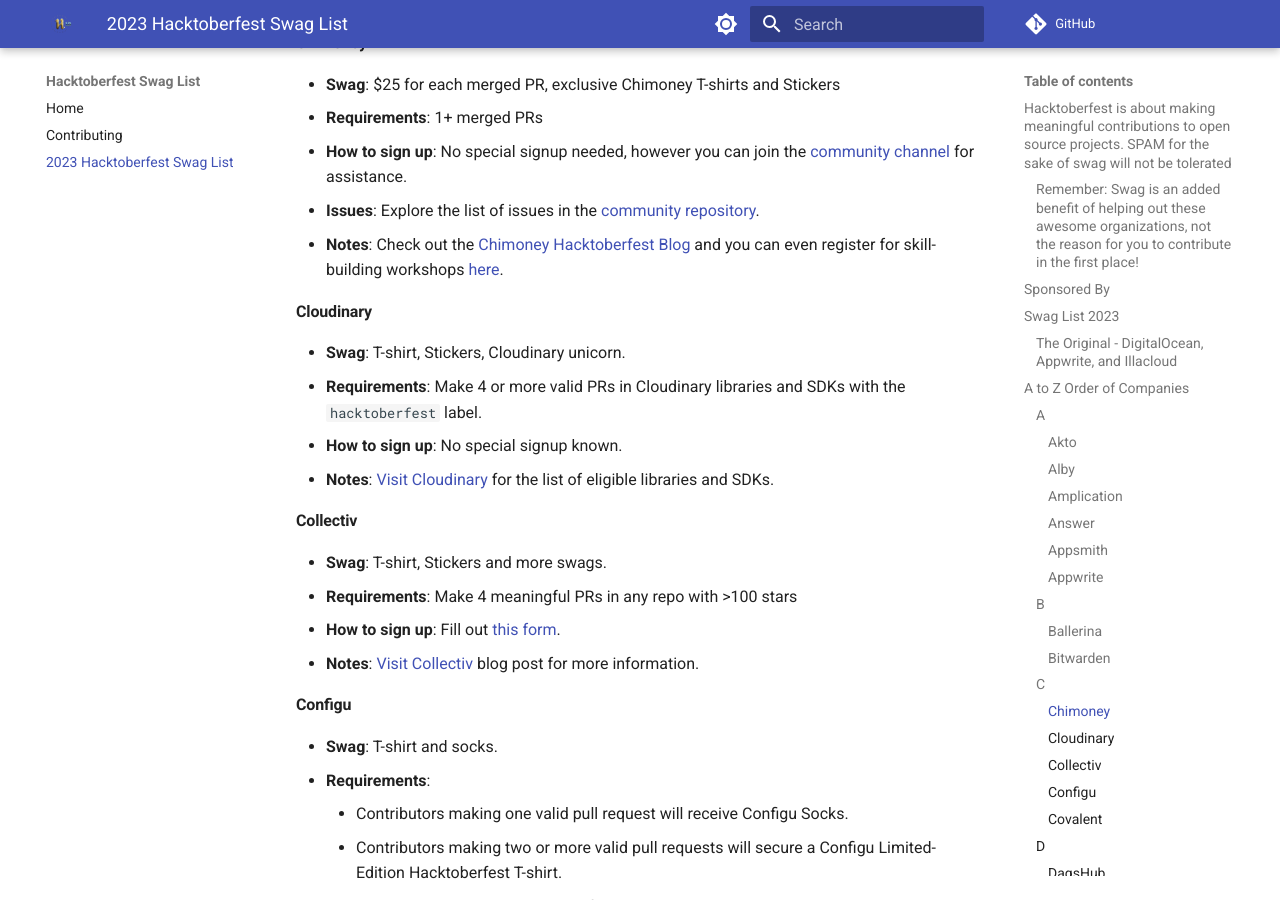
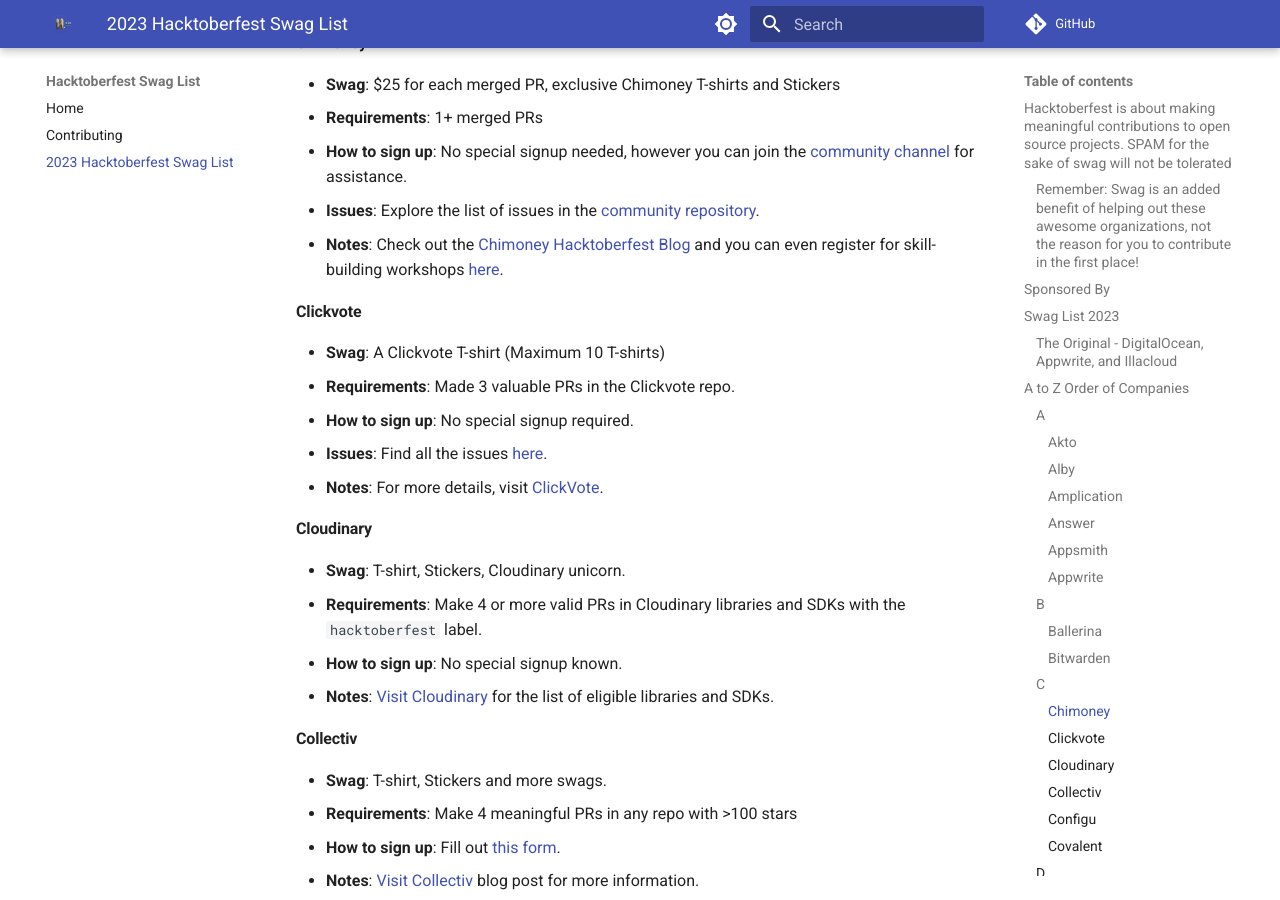
Before and after one commit to crweiner/hacktoberfest-swag-list, an MkDocs documentation site: the page built from docs/list.md, in a window 1280 px wide and 900 px high, scrolled down 4059 px. Built offline with MkDocs 1.6.1 and Material for MkDocs 9.7.7, drawn with Linux system fonts in a browser that asks for light colours; plug-ins that fetch from the network failed and are left out; comment, search, counter and statistics services are not loaded.

Commit message:
Added ClickVote in the list (#802)

```diff
--- a/docs/list.md
+++ b/docs/list.md
@@ -132,6 +132,14 @@
 - **How to sign up**: No special signup needed, however you can join the [community channel](https://discord.gg/Q3peDrPG95) for assistance.
 - **Issues**: Explore the list of issues in the [community repository](https://github.com/Chimoney/chimoney-community-projects/issues).
 - **Notes**: Check out the [Chimoney Hacktoberfest Blog](https://chimoney.io/blogs/Join-Chimoney-for-hacktoberfest-2023) and you can even register for skill-building workshops [here](https://forms.gle/KKk8GepQczzn2uMv7).
+
+#### **Clickvote**
+
+- **Swag**: A Clickvote T-shirt (Maximum 10 T-shirts)
+- **Requirements**: Made 3 valuable PRs in the Clickvote repo.
+- **How to sign up**: No special signup required.
+- **Issues**: Find all the issues [here](https://github.com/clickvote/clickvote/issues).
+- **Notes**: For more details, visit [ClickVote](https://github.com/clickvote/clickvote/blob/main/README.md).
 
 #### **Cloudinary**
 
```
